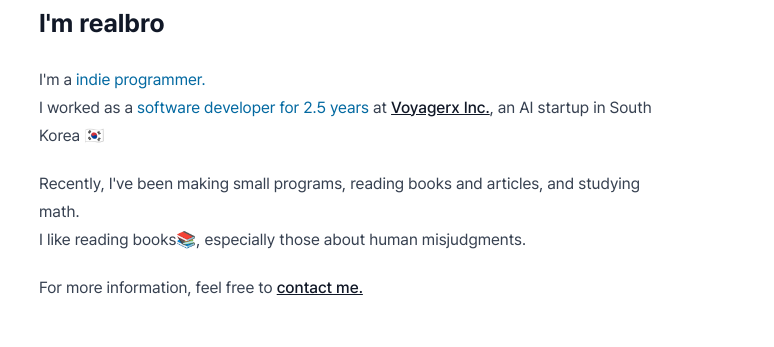
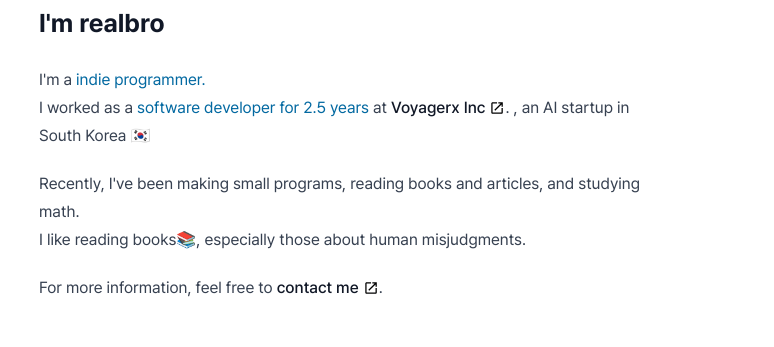
Before and after one commit to realbronoh/realbrolog, a Next.js app: page /about in a window 1280 px wide. Shown: the part 131-478 px from the top of the page, without its empty margins (249-1023 px from the left). Built offline with nearby package versions, Linux system fonts and the light colour scheme.

Commit message:
add icon next to link

```diff
--- a/src/app/about/page.tsx
+++ b/src/app/about/page.tsx
@@ -1,6 +1,6 @@
+import StyledLink from '@/components/StyledLink';
 import { REALBROLOG_NAME } from '@/constants/misc';
 import { LINKEDIN_PROFILE_URL } from '@/constants/personalInfo';
-import Link from 'next/link';
 import React from 'react';
 
 export const metadata = {
@@ -23,11 +23,8 @@ const AboutPage = () => {
           <span className="text-sky-700">
             software developer for 2.5 years
           </span>{' '}
-          at{' '}
-          <Link href="https://vrew.ai/en/" target="_blank">
-            Voyagerx Inc.
-          </Link>
-          , an AI startup in South Korea 🇰🇷
+          at <StyledLink href="https://vrew.ai/en/">Voyagerx Inc</StyledLink>. ,
+          an AI startup in South Korea 🇰🇷
         </p>
         <p>
           Recently, I've been making small programs, reading books and articles,
@@ -37,7 +34,7 @@ const AboutPage = () => {
         </p>
         <p>
           For more information, feel free to{' '}
-          <Link href={LINKEDIN_PROFILE_URL}>contact me.</Link>
+          <StyledLink href={LINKEDIN_PROFILE_URL}>contact me</StyledLink>.
         </p>
       </section>
     </main>
--- /dev/null
+++ b/src/components/StyledLink.tsx
@@ -0,0 +1,22 @@
+import Image from 'next/image';
+import Link from 'next/link';
+import React from 'react';
+import UrlLinkIcon from 'static/images/url_link_icon.svg';
+
+export const StyledLink = (props: {
+  href: string;
+  children: React.ReactNode;
+}) => {
+  return (
+    <Link href={props.href} target="_blank">
+      {props.children}
+      <Image
+        src={UrlLinkIcon}
+        alt={props.href}
+        className="inline w-4 h-4 m-0 ml-1"
+      />
+    </Link>
+  );
+};
+
+export default StyledLink;
--- a/src/components/markdown/StyledMarkdown.tsx
+++ b/src/components/markdown/StyledMarkdown.tsx
@@ -2,6 +2,7 @@ import React from 'react';
 import Markdown from 'markdown-to-jsx';
 import { Prism as SyntaxHighlighter } from 'react-syntax-highlighter';
 import { vscDarkPlus } from 'react-syntax-highlighter/dist/esm/styles/prism';
+import StyledLink from '../StyledLink';
 
 const StyledMarkdown = (props: { markdown: string }) => {
   return (
@@ -10,6 +11,9 @@ const StyledMarkdown = (props: { markdown: string }) => {
         overrides: {
           pre: {
             component: MarkdownPreBlock,
+          },
+          a: {
+            component: StyledLink,
           },
         },
       }}
--- a/tailwind.config.ts
+++ b/tailwind.config.ts
@@ -86,6 +86,12 @@ const config = {
             h2: {
               'font-size': '1.4rem',
             },
+            a: {
+              'text-decoration': 'none',
+              '&:hover': {
+                'text-decoration': 'underline',
+              },
+            },
           },
         },
       },
```
Also changed, not shown: static/images/url_link_icon.svg (added).
